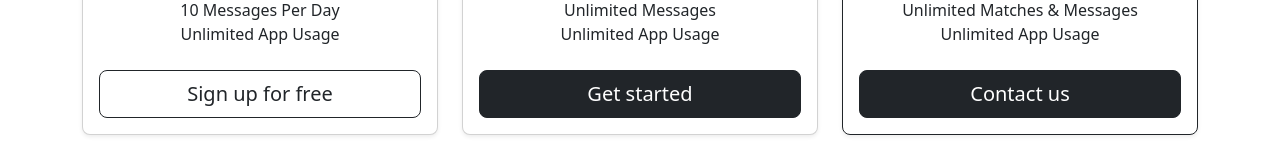
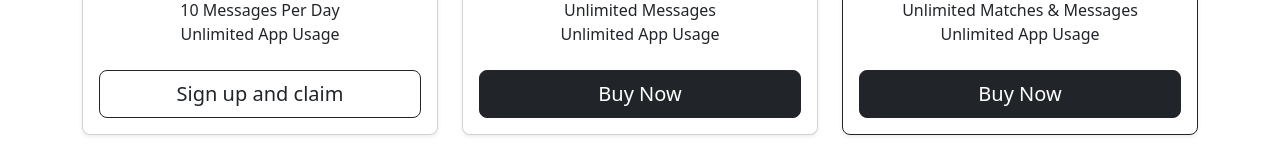
Before and after one commit to rk-vit/tindog, a plain HTML site: page index.html in a window 1280 px wide. Shown: the part 1842-2010 px from the top of the page. Drawn offline with nearby package versions, Linux system fonts and the light colour scheme.

Commit message:
Update index.html

```diff
--- a/index.html
+++ b/index.html
@@ -138,7 +138,7 @@
                   <li>10 Messages Per Day</li>
                   <li>Unlimited App Usage</li>
                 </ul>
-                <button type="button" class="w-100 btn btn-lg btn-outline-dark">Sign up for free</button>
+                <button type="button" class="w-100 btn btn-lg btn-outline-dark">Sign up and claim</button>
               </div>
             </div>
           </div>
@@ -154,7 +154,7 @@
                   <li>Unlimited Messages</li>
                   <li>Unlimited App Usage</li>
                 </ul>
-                <button type="button" class="w-100 btn btn-lg btn-dark">Get started</button>
+                <button type="button" class="w-100 btn btn-lg btn-dark">Buy Now</button>
               </div>
             </div>
           </div>
@@ -172,7 +172,7 @@
                   <li></li>
                   <li>Unlimited App Usage</li>
                 </ul>
-                <button type="button" class="w-100 btn btn-lg btn-dark">Contact us</button>
+                <button type="button" class="w-100 btn btn-lg btn-dark">Buy Now</button>
               </div>
             </div>
           </div>
```
